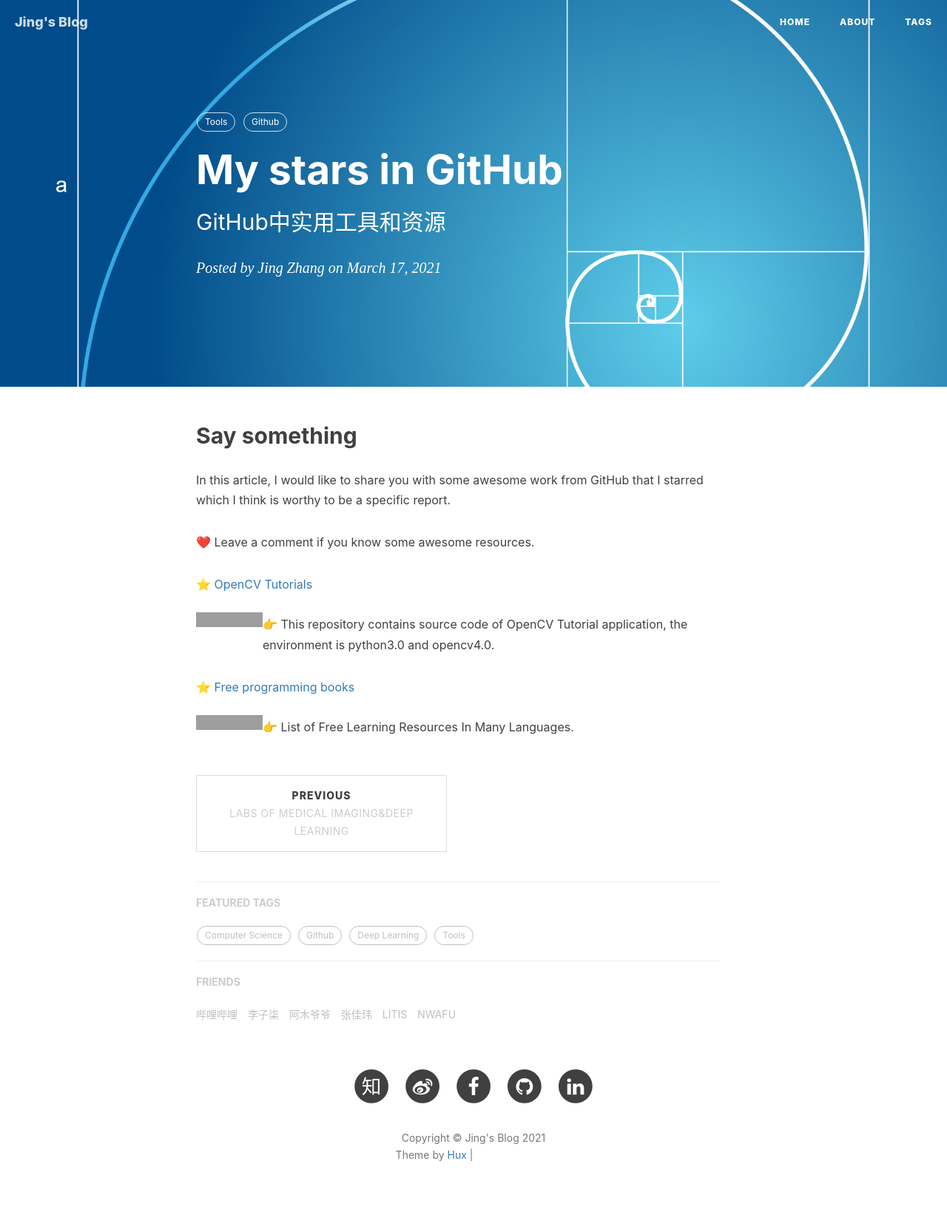
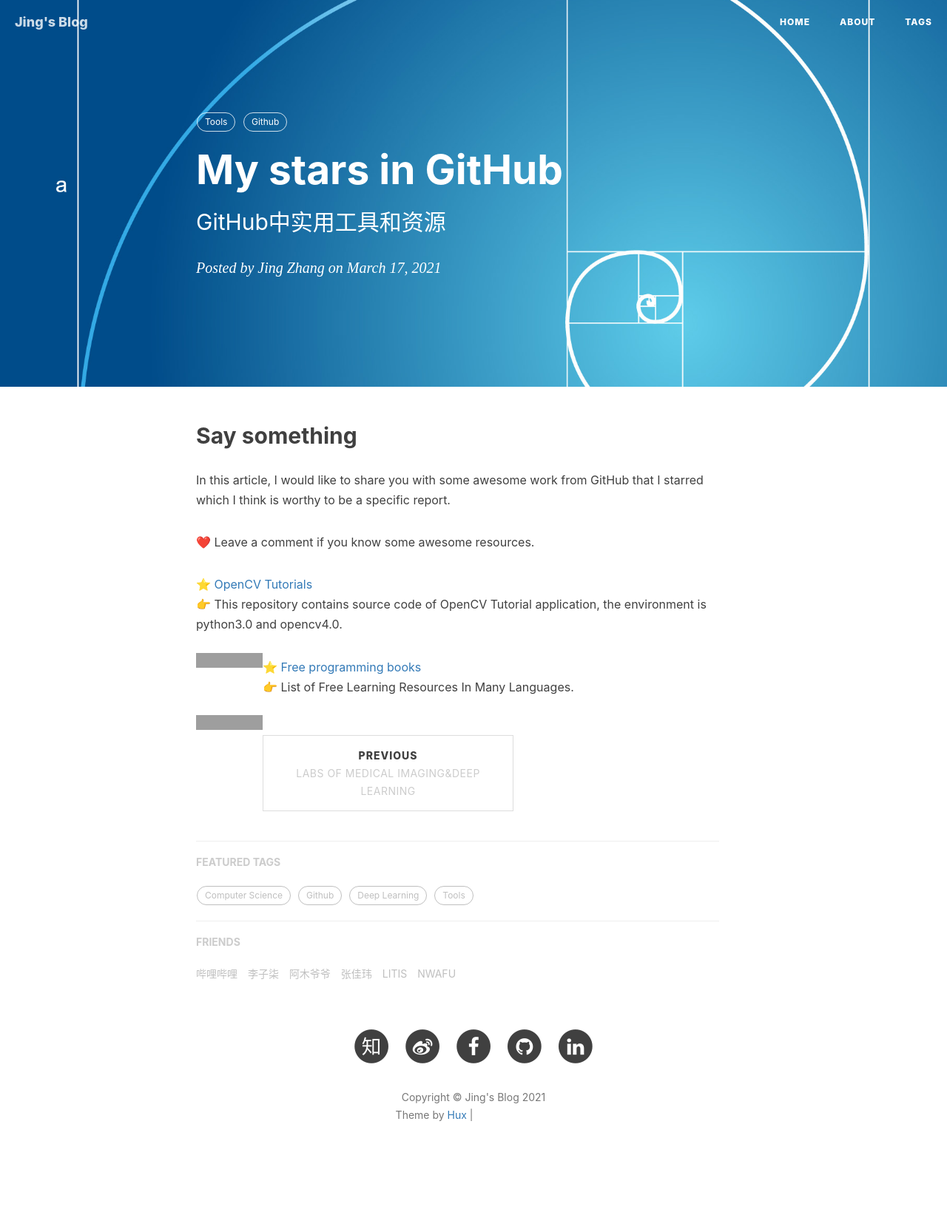
Before and after one commit to jizhang02/jizhang02.github.io, a Jekyll site: the page built from _posts/2021-03-17-github.markdown, in a window 1280 px wide. Shown: the whole page at 74% size. Built offline with Jekyll 4.4.1, drawn with Linux system fonts in a browser that asks for light colours; nearby versions of some CDN libraries; comment, search, counter and statistics services are not loaded; after the commit the page ends 1612 px from its top, so only the background shows below that; grey boxes are pictures that could not be loaded.

```diff
--- a/_posts/2021-03-17-github.markdown
+++ b/_posts/2021-03-17-github.markdown
@@ -19,9 +19,9 @@ In this article, I would like to share you with some awesome work from GitHub th
 
 
 ⭐ [OpenCV Tutorials](https://github.com/JimmyHHua/opencv_tutorials)
+👉 This repository contains source code of OpenCV Tutorial application, the environment is python3.0 and opencv4.0.
  <img align="left" src="https://img.shields.io/github/stars/JimmyHHua/opencv_tutorials?style=social">
-👉 This repository contains source code of OpenCV Tutorial application, the environment is python3.0 and opencv4.0.
 
 ⭐ [Free programming books](https://github.com/EbookFoundation/free-programming-books)
+👉 List of Free Learning Resources In Many Languages.
  <img align="left" src="https://img.shields.io/github/stars/EbookFoundation/free-programming-books?style=social">
-👉 List of Free Learning Resources In Many Languages.
```
